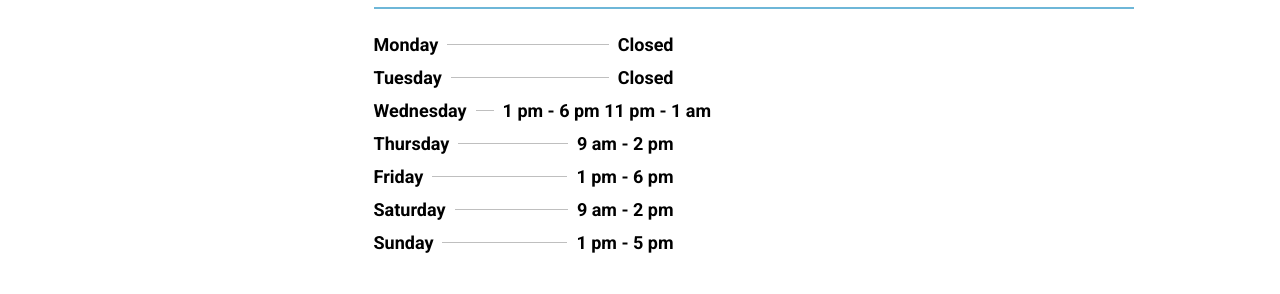
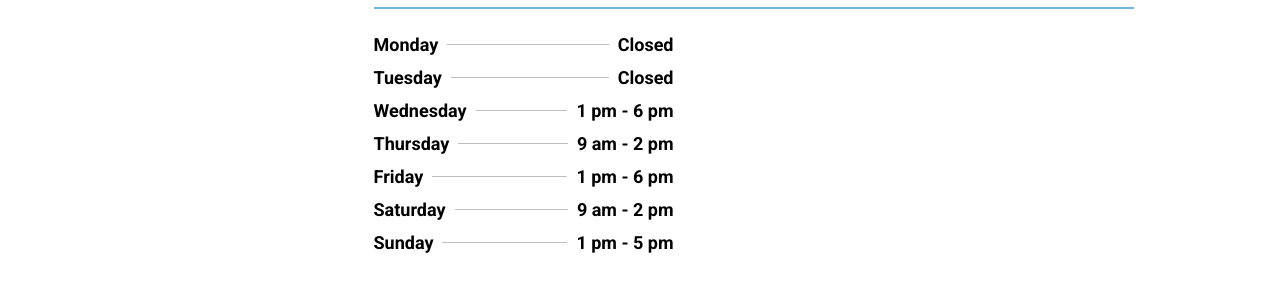
Before and after one commit to alwaysblank/heartlandacu, a Jekyll site: the page built from index.md, in a window 1280 px wide and 900 px high, scrolled down 892 px. Shown: the part 259-553 px from the top of the window. Built offline with Jekyll 4.4.1, drawn with Linux system fonts in a browser that asks for light colours; a script that is not in the unit is left out.

Commit message:
Update Settings “site”

```diff
--- a/_data/settings/site.yml
+++ b/_data/settings/site.yml
@@ -23,8 +23,6 @@ hours:
     times:
       - close: '18'
         open: '13'
-      - close: '1'
-        open: '23'
   - day: Thursday
     times:
       - close: '14'
```
